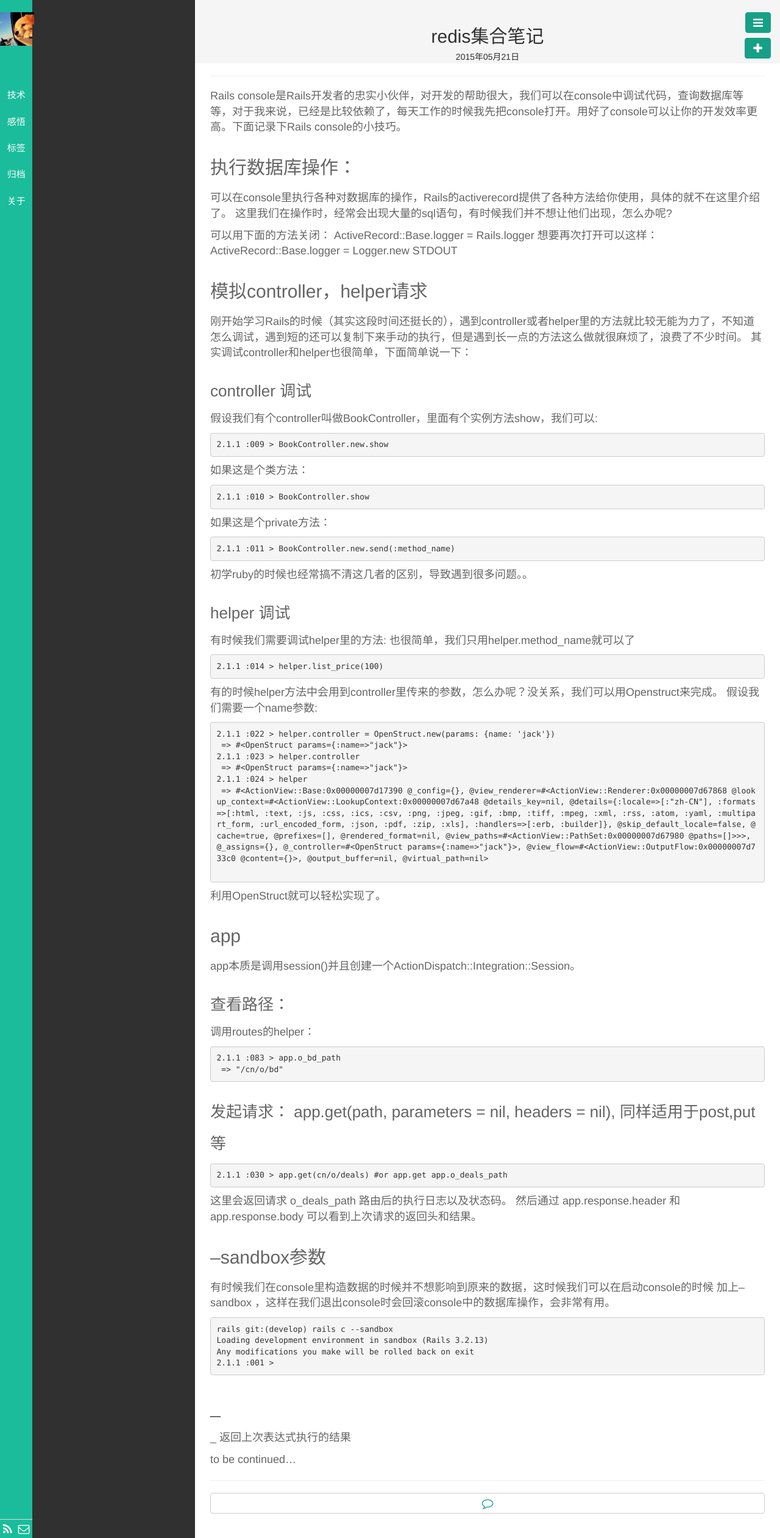
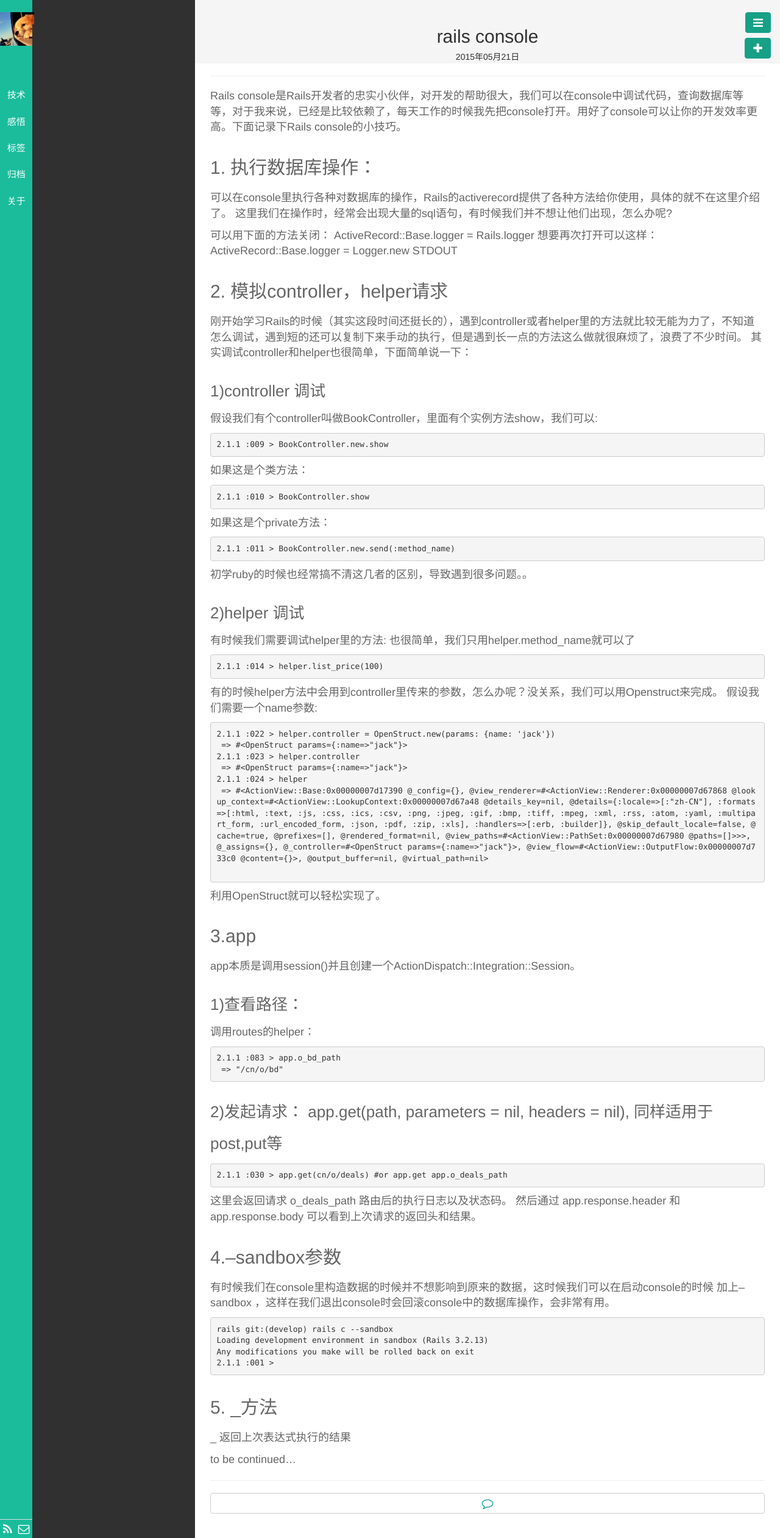
Before and after one commit to llx1105/llx1105.github.io, a Jekyll site: the page built from _posts/技术/2015-05-21-rails-console.md, in a window 1280 px wide. Shown: the whole page at 61% size. Built offline with Jekyll 4.4.1, drawn with Linux system fonts in a browser that asks for light colours; nearby versions of some CDN libraries; library files that are not in the unit come from our copies; Markdown is read by kramdown in place of the engine named in the settings.

Commit message:
little fix

````diff
--- a/_posts/技术/2015-05-21-rails-console.md
+++ b/_posts/技术/2015-05-21-rails-console.md
@@ -1,6 +1,6 @@
 ---
 layout: post
-title: redis集合笔记
+title: rails console
 category: 技术
 tags:
 keywords: console
@@ -11,7 +11,7 @@ Rails console是Rails开发者的忠实小伙伴，对开发的帮助很大，
 
 
 
-## 执行数据库操作：
+## 1. 执行数据库操作：
 可以在console里执行各种对数据库的操作，Rails的activerecord提供了各种方法给你使用，具体的就不在这里介绍了。
 这里我们在操作时，经常会出现大量的sql语句，有时候我们并不想让他们出现，怎么办呢?
 
@@ -20,11 +20,11 @@ ActiveRecord::Base.logger = Rails.logger
 想要再次打开可以这样：
 ActiveRecord::Base.logger = Logger.new STDOUT
 
-## 模拟controller，helper请求
+## 2. 模拟controller，helper请求
 刚开始学习Rails的时候（其实这段时间还挺长的），遇到controller或者helper里的方法就比较无能为力了，不知道怎么调试，遇到短的还可以复制下来手动的执行，但是遇到长一点的方法这么做就很麻烦了，浪费了不少时间。
 其实调试controller和helper也很简单，下面简单说一下：
 
-### controller 调试
+### 1)controller 调试
 假设我们有个controller叫做BookController，里面有个实例方法show，我们可以:
 
 ```
@@ -46,7 +46,7 @@ ActiveRecord::Base.logger = Logger.new STDOUT
 初学ruby的时候也经常搞不清这几者的区别，导致遇到很多问题。。
 
 
-### helper 调试
+### 2)helper 调试
 有时候我们需要调试helper里的方法:
 也很简单，我们只用helper.method_name就可以了
 
@@ -71,10 +71,10 @@ ActiveRecord::Base.logger = Logger.new STDOUT
 利用OpenStruct就可以轻松实现了。
 
 
-## app
+## 3.app
 app本质是调用session()并且创建一个ActionDispatch::Integration::Session。
 
-### 查看路径：
+### 1)查看路径：
 
 调用routes的helper：
 
@@ -83,7 +83,7 @@ app本质是调用session()并且创建一个ActionDispatch::Integration::Sessio
  => "/cn/o/bd"
 ```
 
-### 发起请求： app.get(path, parameters = nil, headers = nil), 同样适用于post,put等
+### 2)发起请求： app.get(path, parameters = nil, headers = nil), 同样适用于post,put等
 
 
 ```
@@ -93,7 +93,7 @@ app本质是调用session()并且创建一个ActionDispatch::Integration::Sessio
 这里会返回请求 o_deals_path 路由后的执行日志以及状态码。
 然后通过 app.response.header 和 app.response.body 可以看到上次请求的返回头和结果。
 
-## --sandbox参数
+## 4.--sandbox参数
 
 有时候我们在console里构造数据的时候并不想影响到原来的数据，这时候我们可以在启动console的时候 加上--sandbox ，这样在我们退出console时会回滚console中的数据库操作，会非常有用。
 
@@ -105,7 +105,7 @@ Any modifications you make will be rolled back on exit
 2.1.1 :001 >
 ```
 
-## _
+## 5. _方法
 
 _ 返回上次表达式执行的结果
 
````
